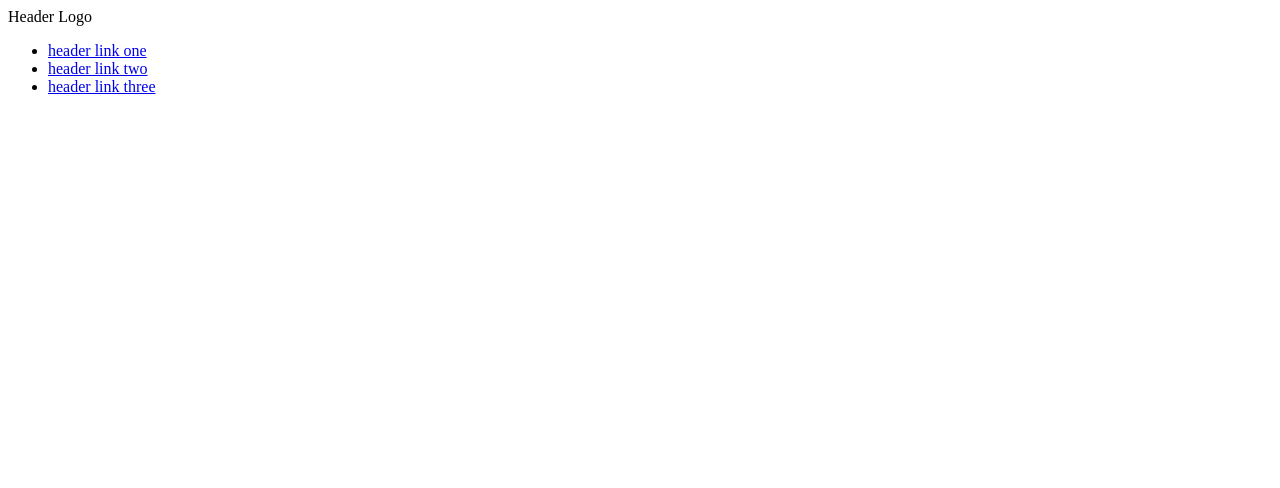
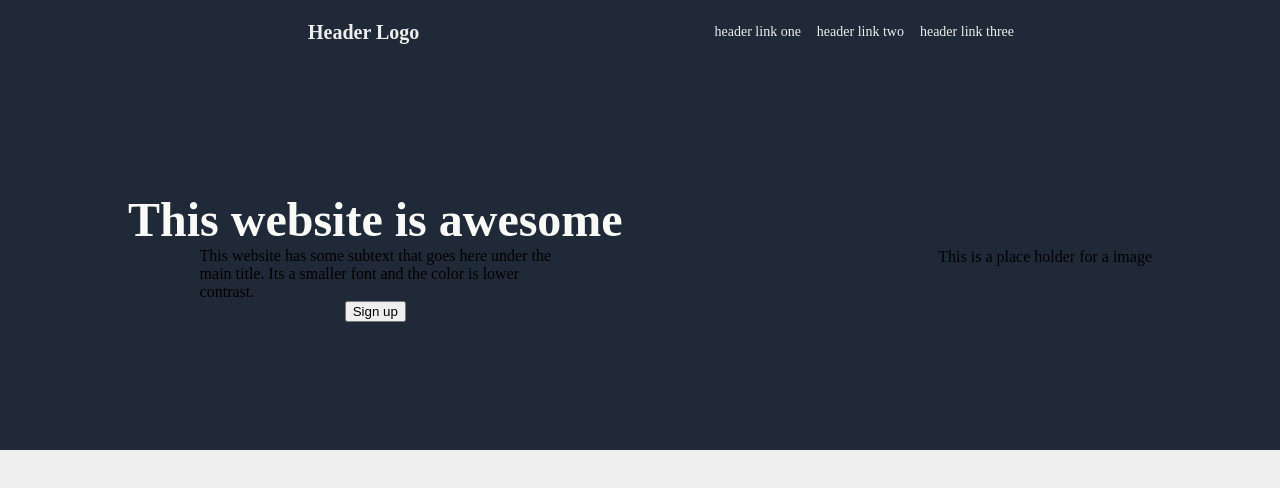
Before and after one commit to Raamfox/Rfox-Portfolio, a plain HTML site: page index.html in a window 1280 px wide. Drawn offline with Linux system fonts and the light colour scheme.

Commit message:
added styling for header and for the main content

```diff
--- a/index.html
+++ b/index.html
@@ -16,12 +16,33 @@
         </div>
       </div>
       <!-- links on right side-->
-      <div class="rightside-top-navbar">
+      <div class="right-links">
         <ul class="links">
             <li><a href="google.com">header link one</a></li>
             <li><a href="google.com">header link two</a></li>
             <li><a href="google.com">header link three</a></li>
         </ul>
       </div>
+    </div>
+    <div class="content">
+      <div class="content-leftside">
+        <div class="content-title-text">
+          This website is awesome
+        </div>
+        <div class="content-main-text">
+          This website has some subtext that goes here under the <br>
+          main title. Its a smaller font and the color is lower <br>
+          contrast.
+        </div>
+        <button class="Sign-up-content">
+          Sign up
+        </button>
+      </div>
+    <div class="content-rightside">
+      <div class="placeholder-image">
+        This is a place holder for a image
+      </div>
+
+    </div>
   </body>
 </html>
--- a/style.css
+++ b/style.css
@@ -0,0 +1,62 @@
+body {
+    margin: 0;
+    background: #eee;
+}
+
+.header {
+    display: flex;
+    justify-content: space-between;
+    color: #eee;
+    background-color:#1F2937;
+    padding: 8px;
+
+
+}
+
+.content {
+    padding: 8em;
+    display: flex;
+    justify-content: space-between;
+    background-color: #1F2937;
+}
+
+.content-leftside {
+    flex-direction: column;
+}
+
+.content-title-text {
+    color: #f9faf8;
+    font-weight: bolder;
+    font-size: 48px;
+}
+
+.logo {
+    font-size: 20px;
+    font-weight: 900;
+    margin-left: 300px;
+}
+
+a {
+    text-decoration: none;
+    color: #eee;
+}
+
+ul {
+    display: flex;
+    margin: 8px;
+    padding: 8px;
+    gap: 16px;
+    font-size: 14px;
+    margin-right: 250px;
+    list-style-type: none;
+}
+
+.right-links, .left-logo {
+    display: flex;
+    align-items: center;
+}
+
+.content-leftside, .content-rightside {
+    display: flex;
+    align-items: center;
+}
```
